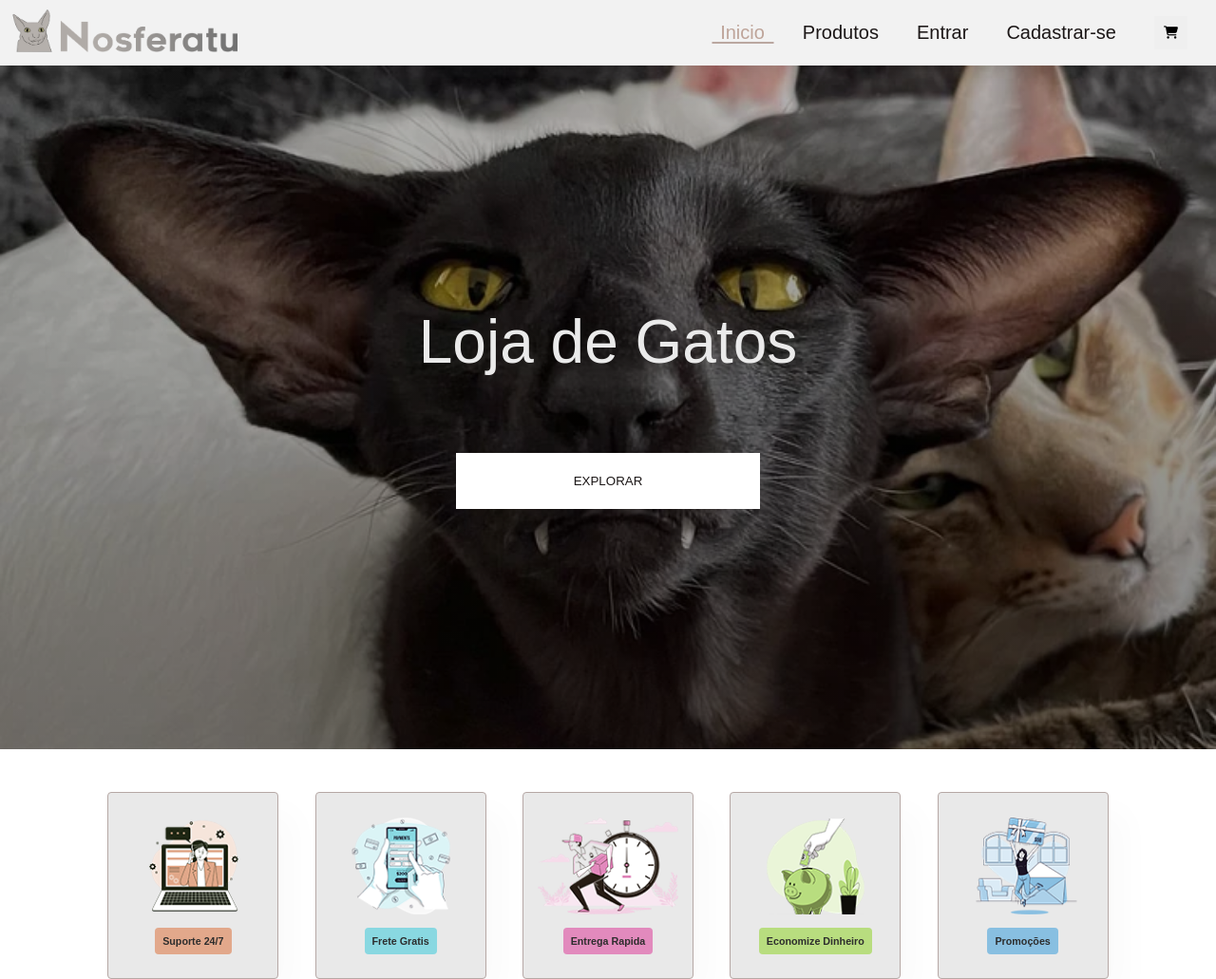
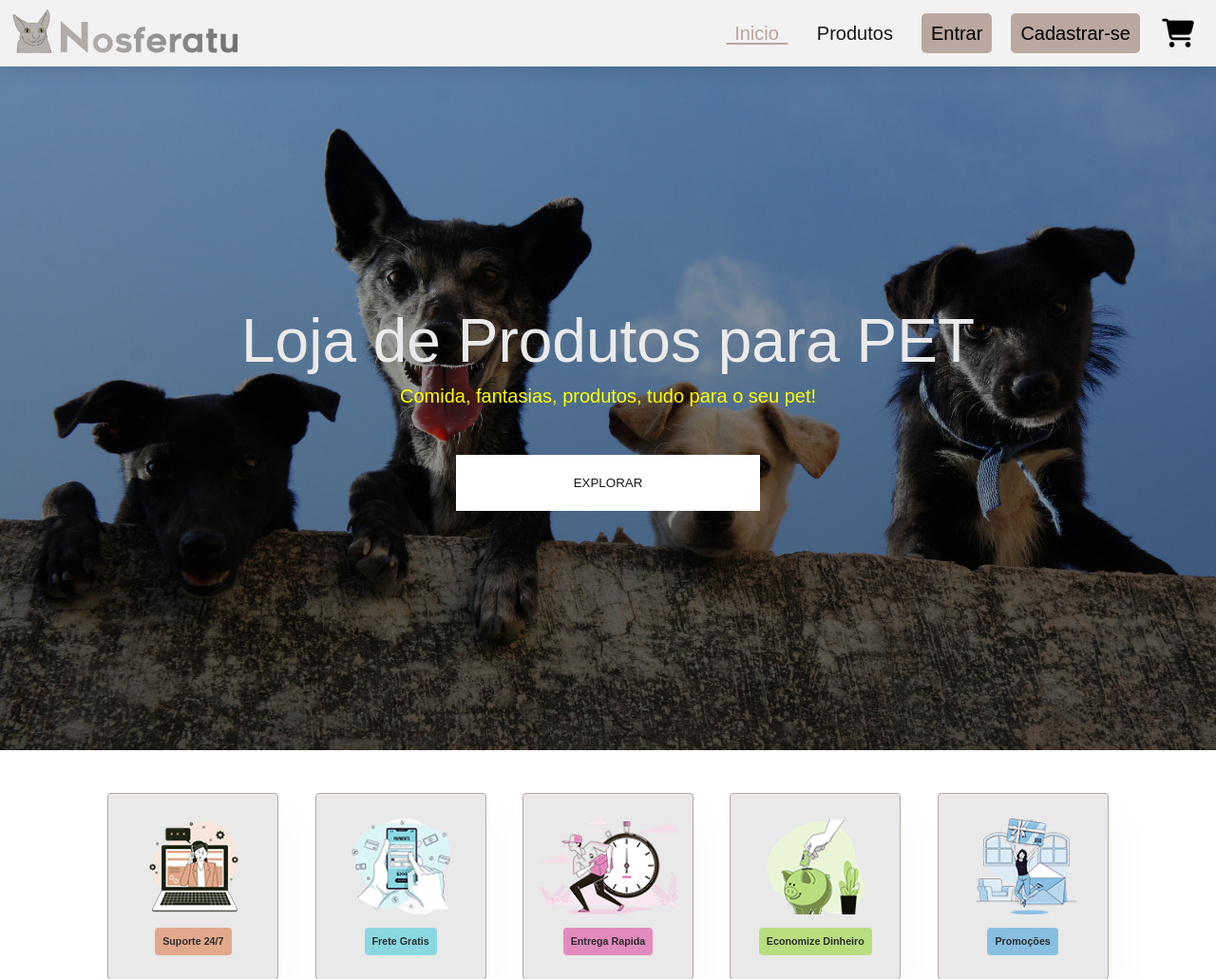
Before and after one commit to naveganth/Projeto-Banco-de-Dados, a Django app: page / in a window 1280 px wide. Shown: the top 1031 px of the page at 95% size. Run offline with Django 5.2, Linux system fonts and the light colour scheme; data comes from the database, SQL or seed files in the repository; some web fonts are replaced.

Commit message:
Algumas melhorias

```diff
--- a/loja/static/loja/styles.css
+++ b/loja/static/loja/styles.css
@@ -127,11 +127,34 @@ button.normal {
   transform: translateX(-50%);
 }
 
+#navbar > li:nth-child(n + 3) > a {
+  margin: 0px -10px;
+  padding: 10px;
+  color: black;
+  background: #baa7a0;
+  border-radius: 5px;
+}
+
+#navbar > li:nth-child(n + 3) > a:hover{
+  background: #333;
+  color: white;
+}
+
+#navbar > form > li > button > i{
+  font-size: 30px;
+  margin: 0px -30px;
+}
+
+#navbar > form > li > button > i:hover{
+  color: #bea499;
+}
+
 /* Header/hero inicio do site */
 #hero {
   background-image: linear-gradient(rgba(0, 0, 0, 0.3), rgba(0, 0, 0, 0.5)),
-    url("/static/loja/img/bg/muitofeio.png");
-  background-repeat: round;
+  url("/static/loja/img/banner/MUITOSDOGS.jpg");
+  background-repeat: no-repeat;
+  background-position: center;
   height: 90vh;
   width: 100%;
   background-size: cover;
@@ -152,9 +175,10 @@ button.normal {
 }
 
 #hero p {
-  margin: 20px 0px 50px 0px;
+  margin: 0px 0px 50px 0px;
   color: yellow;
   text-align: center;
+  font-size: 20px;
 }
 
 #hero button {
--- a/loja/templates/loja/index.html
+++ b/loja/templates/loja/index.html
@@ -14,9 +14,9 @@
         {% include 'loja/snippets/header.html' %}
 
         <section id="hero">
-            <h3>Loja de Gatos</h3>
-            <p>{{ motd }}</p> <!--Coloca teu bagulhete aqui-->
-            <button><a href="">Explorar</a></button>
+            <h3>Loja de Produtos para PET</h3>
+            <p>Comida, fantasias, produtos, tudo para o seu pet! </p>
+            <button><a href="http://localhost:9999/shop">Explorar</a></button>
         </section>
 
         <section id="feature" class="section-p1">
--- a/loja/templates/loja/snippets/header.html
+++ b/loja/templates/loja/snippets/header.html
@@ -22,8 +22,8 @@
             {% if cliente %}
             <li> <a href="/profile">{{ cliente.nome }}</a></li>
             {% else %}
-            <li> <a href="/login">Entrar</a></li>
-            <li> <a href="/signin">Cadastrar-se</a></li>
+            <li> <a class="header-button" href="/login">Entrar</a></li>
+            <li> <a class="header-button" href="/signin">Cadastrar-se</a></li>
             {% endif %}
             <form target="dummy" action="/cart">
                 <li> <button onclick="mostrar_carrinho()" style="border: none; padding: 10px"><i class="fa-solid fa-cart-shopping"></i></button></li>
```
Also changed, not shown: loja/static/loja/img/banner/MUITOSDOGS.jpg (added), loja/static/loja/img/banner/cachorroolhando.jpg (added).
